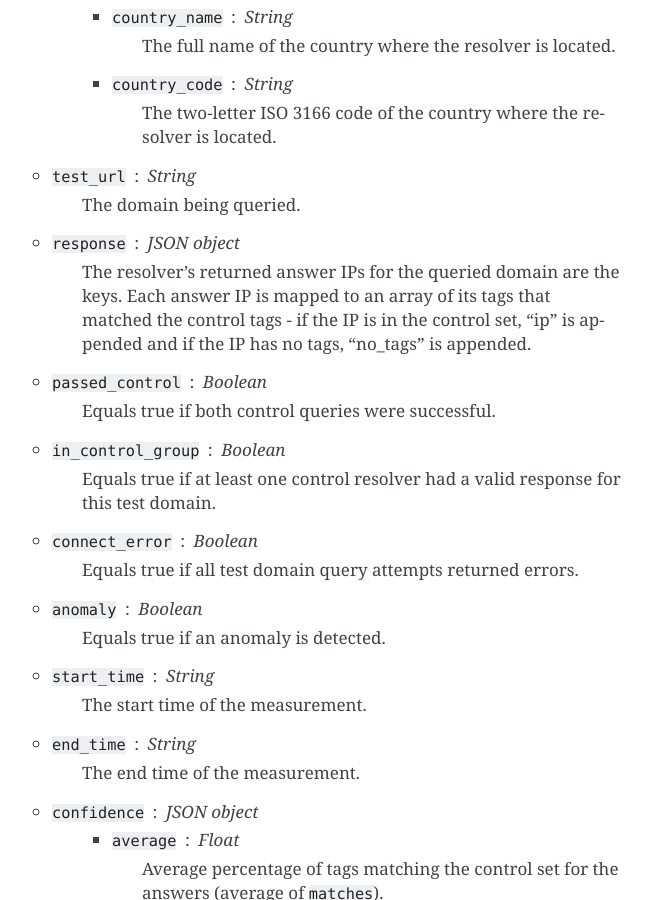
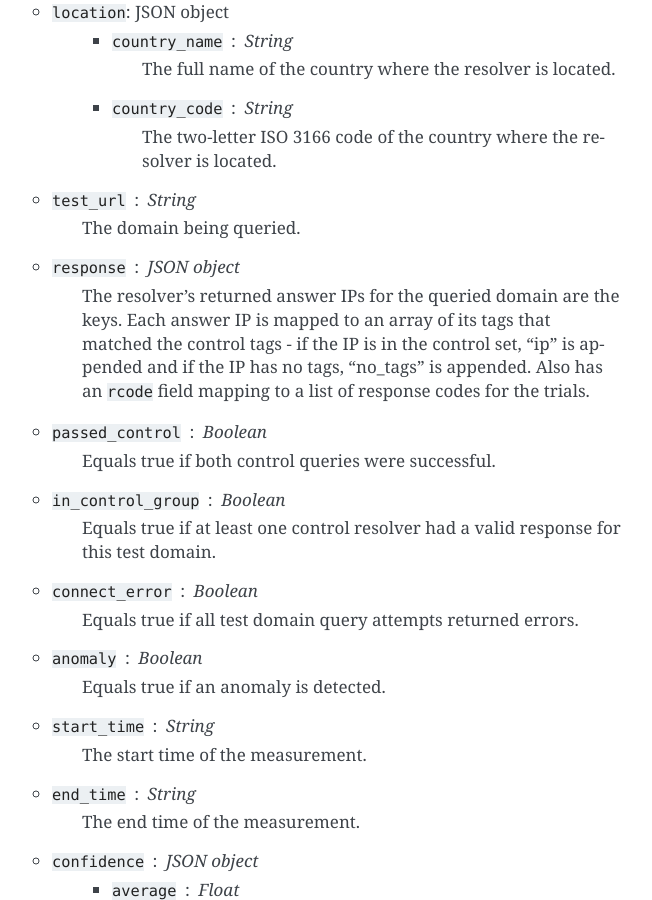
Before and after one commit to censoredplanet/censoredplanet, a Sphinx documentation site: the page built from docs/satellite.rst, in a window 1280 px wide and 900 px high, scrolled down 5062 px. Shown: the whole window, without its empty margins (458-1110 px from the left). Built offline with Sphinx 7.4.7, drawn with Linux system fonts in a browser that asks for light colours; some of the changed text lies outside the part shown.

Commit message:
Address comments

```diff
--- a/docs/satellite.rst
+++ b/docs/satellite.rst
@@ -103,7 +103,7 @@
 
     **Note:**
 
-        * The query for the test domain is attempted up to four times in case of error. To check the status of the resolver, a control domain is queried before and after the queries for the test domain.
+        * The query for the test domain is attempted up to four times in case of non Type A response. To check the status of the resolver, a control domain is queried before and after the queries for the test domain.
 
 2. Parse and separate responses from control resolvers and non-control resolvers.
 
@@ -195,7 +195,7 @@
     * :code:`test_url` : String
         The domain being queried.
     * :code:`response` : JSON object
-        The resolver's returned answer IPs for the queried domain are the keys. Each answer IP is mapped to an array of its tags that matched the control tags - if the IP is in the control set, "ip" is appended and if the IP has no tags, "no_tags" is appended.
+        The resolver's returned answer IPs for the queried domain are the keys. Each answer IP is mapped to an array of its tags that matched the control tags - if the IP is in the control set, "ip" is appended and if the IP has no tags, "no_tags" is appended. Also has an :code:`rcode` field mapping to a list of response codes for the trials.
     * :code:`passed_control` : Boolean
         Equals true if both control queries were successful.
     * :code:`in_control_group` : Boolean
```
